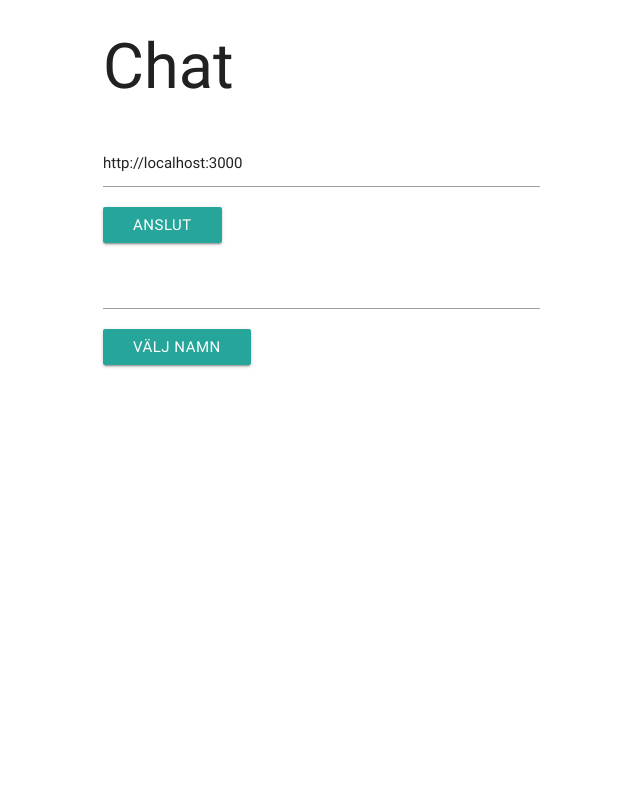
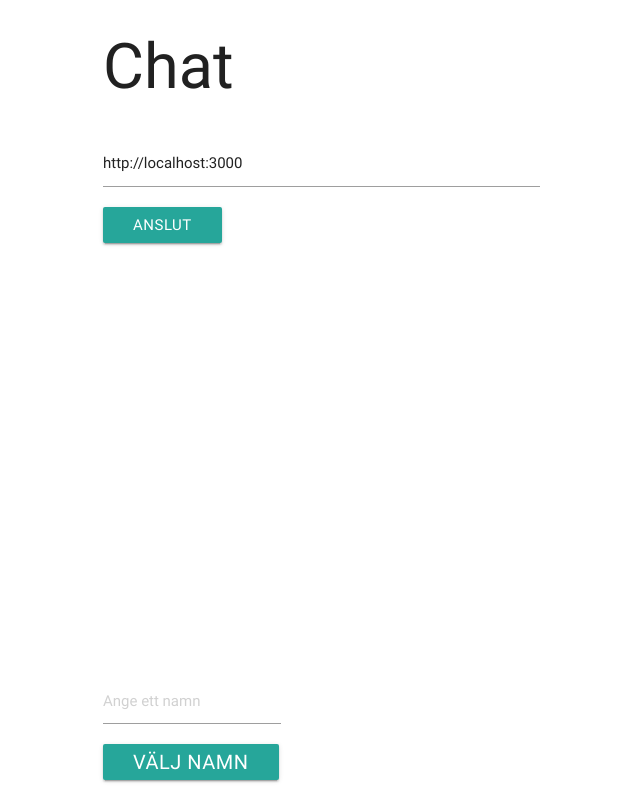
Before and after one commit to gtcodes/gtchat, an Angular app in the folder client/: page / in a window 1280 px wide. Shown: the whole page, without its empty margins (89-729 px from the left). Built offline with nearby package versions, Linux system fonts and the light colour scheme; what angular2-materialize would draw is missing.

Commit message:
Made setName and messageWriter clearer with placeholders and larger font. Fixed setName to bottom.

```diff
--- a/client/src/app/chat-writer/chat-writer.component.html
+++ b/client/src/app/chat-writer/chat-writer.component.html
@@ -4,7 +4,7 @@
 <div *ngIf='name != "No name" && messageService.isConnected()'>
     <div class='row'>
         <div>
-            <input type='text' [(ngModel)]='messageToSend' (keyup.enter)='sendMessage()'/>
+            <input type='text' [(ngModel)]='messageToSend' placeholder="Skriv ett meddelande..." (keyup.enter)='sendMessage()'/>
             <a class='btn' (click)='sendMessage()'>Skicka
                     <i class="material-icons right">send</i>
             </a>
--- a/client/src/app/set-name/set-name.component.css
+++ b/client/src/app/set-name/set-name.component.css
@@ -0,0 +1,9 @@
+.row {
+    position: fixed;
+    bottom: 0;
+    width: 80%;
+    max-width: 400px
+}
+.btn {
+    font-size: 20px;
+}
--- a/client/src/app/set-name/set-name.component.html
+++ b/client/src/app/set-name/set-name.component.html
@@ -1,6 +1,6 @@
 <div class='row'>
     <div class='col s6'>
-        <input type='text' [(ngModel)]='name' (keyup.enter)='setName()'/>
+        <input type='text' [(ngModel)]='name' placeholder="Ange ett namn" (keyup.enter)='setName()'/>
         <a class='btn waves-effect waves-light' (click)='setName()'>Välj namn</a>
     </div>
 </div>
```
